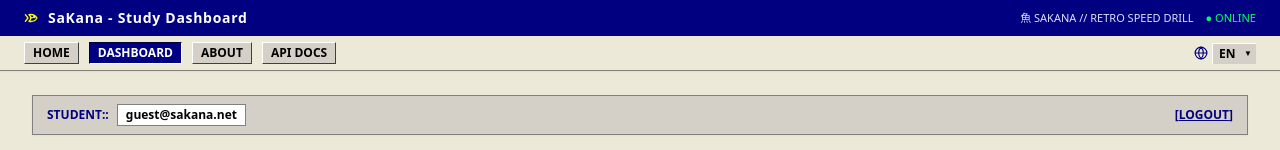
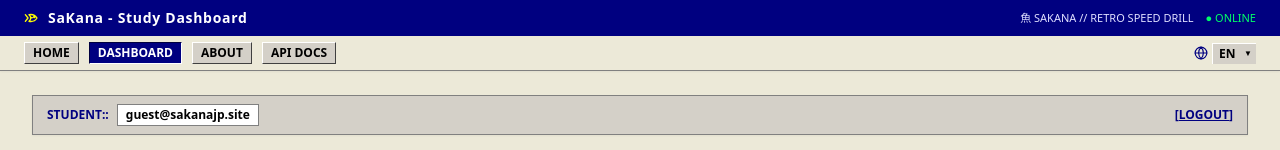
Before and after one commit to kurzagin/japanese-learning, a Next.js app: page /dashboard in a window 1280 px wide. Shown: the top 150 px of the page. Built offline with nearby package versions, Linux system fonts and the light colour scheme; no server answers.

Commit message:
refactor: update sakana.net domain to sakanajp.site

```diff
--- a/scripts/create-account.mjs
+++ b/scripts/create-account.mjs
@@ -9,7 +9,7 @@ const DATABASE_URL = process.env.DATABASE_URL;
 
 async function createAccount() {
   const args = process.argv.slice(2);
-  const email = args[0] || "pilot@sakana.net";
+  const email = args[0] || "pilot@sakanajp.site";
   const password = args[1] || "SakanaPassword123!";
   const name = args[2] || email.split("@")[0];
 
--- a/src/app/api/progress/route.ts
+++ b/src/app/api/progress/route.ts
@@ -6,7 +6,7 @@ import { eq, and } from "drizzle-orm";
 export async function GET(request: Request) {
   try {
     const { searchParams } = new URL(request.url);
-    const userId = searchParams.get("userId") || "guest@sakana.net";
+    const userId = searchParams.get("userId") || "guest@sakanajp.site";
 
     const rows = await db
       .select()
@@ -28,14 +28,14 @@ export async function POST(request: Request) {
     const body = await request.json();
     const { userId, stageId, completed, stars, accuracyPercentage, durationMs } = body;
 
-    const effectiveUserId = userId || "guest@sakana.net";
+    const effectiveUserId = userId || "guest@sakanajp.site";
 
     // Ensure the user exists in `users` table so foreign key won't fail
     await db
       .insert(users)
       .values({
         id: effectiveUserId,
-        email: effectiveUserId.includes("@") ? effectiveUserId : `${effectiveUserId}@sakana.net`,
+        email: effectiveUserId.includes("@") ? effectiveUserId : `${effectiveUserId}@sakanajp.site`,
         displayName: effectiveUserId.split("@")[0],
       })
       .onConflictDoNothing();
--- a/src/app/api/srs/route.ts
+++ b/src/app/api/srs/route.ts
@@ -7,7 +7,7 @@ import { calculateSrsReview, SrsCardRecord, SrsRating, createDefaultSrsCard } fr
 export async function GET(request: Request) {
   try {
     const { searchParams } = new URL(request.url);
-    const userId = searchParams.get("userId") || "guest@sakana.net";
+    const userId = searchParams.get("userId") || "guest@sakanajp.site";
     const stageId = searchParams.get("stageId");
     const dueOnly = searchParams.get("due") === "true";
 
@@ -91,14 +91,14 @@ export async function POST(request: Request) {
       );
     }
 
-    const effectiveUserId = userId || "guest@sakana.net";
+    const effectiveUserId = userId || "guest@sakanajp.site";
 
     // Ensure user row exists for foreign key constraint
     await db
       .insert(users)
       .values({
         id: effectiveUserId,
-        email: effectiveUserId.includes("@") ? effectiveUserId : `${effectiveUserId}@sakana.net`,
+        email: effectiveUserId.includes("@") ? effectiveUserId : `${effectiveUserId}@sakanajp.site`,
         displayName: effectiveUserId.split("@")[0],
       })
       .onConflictDoNothing();
--- a/src/app/dashboard/page.tsx
+++ b/src/app/dashboard/page.tsx
@@ -12,7 +12,7 @@ import { authClient } from "@/lib/auth-client";
 export default function DashboardPage() {
   const router = useRouter();
   const { t, locale } = useLanguage();
-  const [userEmail, setUserEmail] = useState<string>("guest@sakana.net");
+  const [userEmail, setUserEmail] = useState<string>("guest@sakanajp.site");
   const [progress, setProgress] = useState<Record<string, { completed: boolean; bestSec?: number; stars: number }>>({});
   const [srsSummary, setSrsSummary] = useState<{ dueCount: number; masteredCount: number; totalStudied: number }>({
     dueCount: 0,
@@ -33,7 +33,7 @@ export default function DashboardPage() {
   };
 
   useEffect(() => {
-    const savedEmail = localStorage.getItem("sakana_user_email") || "guest@sakana.net";
+    const savedEmail = localStorage.getItem("sakana_user_email") || "guest@sakanajp.site";
     setUserEmail(savedEmail);
 
     // 1. Initial instant load from localStorage
@@ -54,7 +54,7 @@ export default function DashboardPage() {
     }
 
     // 2. Fetch live progress & SRS from Neon Postgres ONLY for logged-in accounts
-    if (savedEmail && savedEmail !== "guest@sakana.net") {
+    if (savedEmail && savedEmail !== "guest@sakanajp.site") {
       fetch(`/api/progress?userId=${encodeURIComponent(savedEmail)}`)
         .then((res) => res.json())
         .then((json) => {
--- a/src/app/login/page.tsx
+++ b/src/app/login/page.tsx
@@ -45,7 +45,7 @@ export default function LoginPage() {
 
   const handleGuestEntry = () => {
     setGuestLoading(true);
-    localStorage.setItem("sakana_user_email", "guest@sakana.net");
+    localStorage.setItem("sakana_user_email", "guest@sakanajp.site");
     setTimeout(() => {
       router.push("/dashboard");
     }, 300);
@@ -81,7 +81,7 @@ export default function LoginPage() {
               <input
                 id="email"
                 type="email"
-                placeholder="pilot@sakana.net"
+                placeholder="pilot@sakanajp.site"
                 value={email}
                 onChange={(e) => setEmail(e.target.value)}
                 required
--- a/src/app/minigame/MinigameClient.tsx
+++ b/src/app/minigame/MinigameClient.tsx
@@ -65,9 +65,9 @@ export default function MinigamePage() {
       } catch {}
     }
 
-    const savedEmail = localStorage.getItem("sakana_user_email") || "guest@sakana.net";
+    const savedEmail = localStorage.getItem("sakana_user_email") || "guest@sakanajp.site";
 
-    if (savedEmail && savedEmail !== "guest@sakana.net") {
+    if (savedEmail && savedEmail !== "guest@sakanajp.site") {
       fetch(`/api/srs?userId=${encodeURIComponent(savedEmail)}`)
         .then((res) => res.json())
         .then((json) => {
--- a/src/app/study/[stageId]/StudyClient.tsx
+++ b/src/app/study/[stageId]/StudyClient.tsx
@@ -33,7 +33,7 @@ export default function StudyClient({ stageId }: { stageId: string }) {
   const [startTime, setStartTime] = useState<number>(Date.now());
   const [srsRecords, setSrsRecords] = useState<Record<string, SrsCardRecord>>({});
   const [isLoadingDue, setIsLoadingDue] = useState(isDueReviewMode);
-  const [userEmail, setUserEmail] = useState<string>("guest@sakana.net");
+  const [userEmail, setUserEmail] = useState<string>("guest@sakanajp.site");
 
   const [progress, setProgress] = useState<Record<string, { completed?: boolean }>>({});
   const [isCheckingUnlock, setIsCheckingUnlock] = useState(!isDueReviewMode);
@@ -42,8 +42,8 @@ export default function StudyClient({ stageId }: { stageId: string }) {
   useEffect(() => {
     const email =
       typeof window !== "undefined"
-        ? localStorage.getItem("sakana_user_email") || "guest@sakana.net"
-        : "guest@sakana.net";
+        ? localStorage.getItem("sakana_user_email") || "guest@sakanajp.site"
+        : "guest@sakanajp.site";
     setUserEmail(email);
 
     // Initial load from localStorage
@@ -65,7 +65,7 @@ export default function StudyClient({ stageId }: { stageId: string }) {
       } catch {}
     }
 
-    if (email && email !== "guest@sakana.net") {
+    if (email && email !== "guest@sakanajp.site") {
       // Load remote progress for accurate unlock state
       fetch(`/api/progress?userId=${encodeURIComponent(email)}`)
         .then((res) => res.json())
@@ -200,7 +200,7 @@ export default function StudyClient({ stageId }: { stageId: string }) {
       });
 
       // 2. Persist to Neon DB (only for logged-in accounts)
-      if (userEmail && userEmail !== "guest@sakana.net") {
+      if (userEmail && userEmail !== "guest@sakanajp.site") {
         fetch("/api/srs", {
           method: "POST",
           headers: { "Content-Type": "application/json" },
@@ -241,7 +241,7 @@ export default function StudyClient({ stageId }: { stageId: string }) {
             localStorage.setItem("sakana_progress", JSON.stringify(stored));
           } catch {}
 
-          if (userEmail && userEmail !== "guest@sakana.net") {
+          if (userEmail && userEmail !== "guest@sakanajp.site") {
             fetch("/api/progress", {
               method: "POST",
               headers: { "Content-Type": "application/json" },
--- a/src/app/test/[stageId]/TestClient.tsx
+++ b/src/app/test/[stageId]/TestClient.tsx
@@ -120,10 +120,10 @@ export default function TestClient({ stageId }: { stageId: string }) {
 
     const email =
       typeof window !== "undefined"
-        ? localStorage.getItem("sakana_user_email") || "guest@sakana.net"
-        : "guest@sakana.net";
+        ? localStorage.getItem("sakana_user_email") || "guest@sakanajp.site"
+        : "guest@sakanajp.site";
 
-    if (email && email !== "guest@sakana.net") {
+    if (email && email !== "guest@sakanajp.site") {
       fetch(`/api/progress?userId=${encodeURIComponent(email)}`)
         .then((res) => res.json())
         .then((json) => {
@@ -220,10 +220,10 @@ export default function TestClient({ stageId }: { stageId: string }) {
 
       // Neon Database Sync (only for logged-in accounts)
       const userEmail = typeof window !== "undefined"
-        ? localStorage.getItem("sakana_user_email") || "guest@sakana.net"
-        : "guest@sakana.net";
+        ? localStorage.getItem("sakana_user_email") || "guest@sakanajp.site"
+        : "guest@sakanajp.site";
 
-      if (userEmail && userEmail !== "guest@sakana.net") {
+      if (userEmail && userEmail !== "guest@sakanajp.site") {
         fetch("/api/progress", {
           method: "POST",
           headers: { "Content-Type": "application/json" },
--- a/src/lib/srs.ts
+++ b/src/lib/srs.ts
@@ -149,7 +149,7 @@ export function calculateSrsReview(
 /**
  * Get default clean record for a card that hasn't been reviewed yet
  */
-export function createDefaultSrsCard(cardId: string, stageId: string, userId = "guest@sakana.net"): SrsCardRecord {
+export function createDefaultSrsCard(cardId: string, stageId: string, userId = "guest@sakanajp.site"): SrsCardRecord {
   return {
     id: `${userId}_${cardId}`,
     userId,
```
